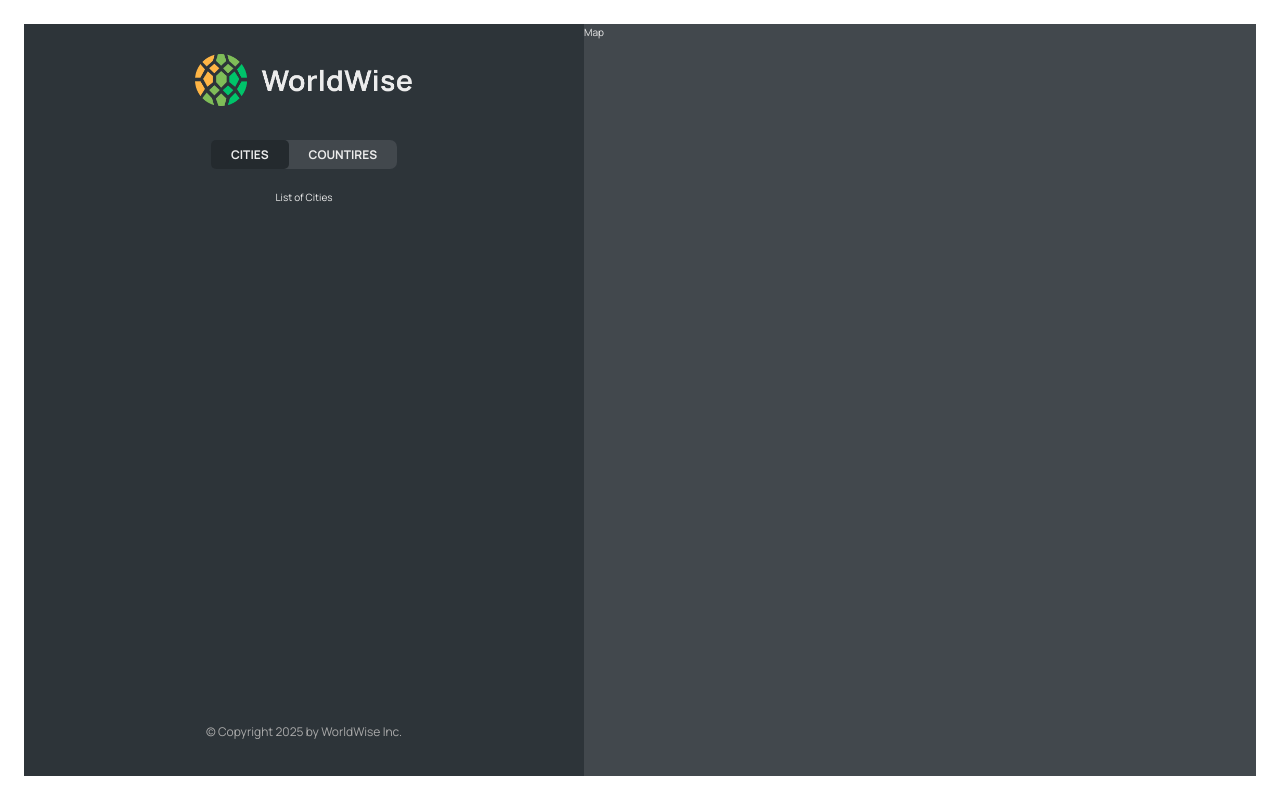
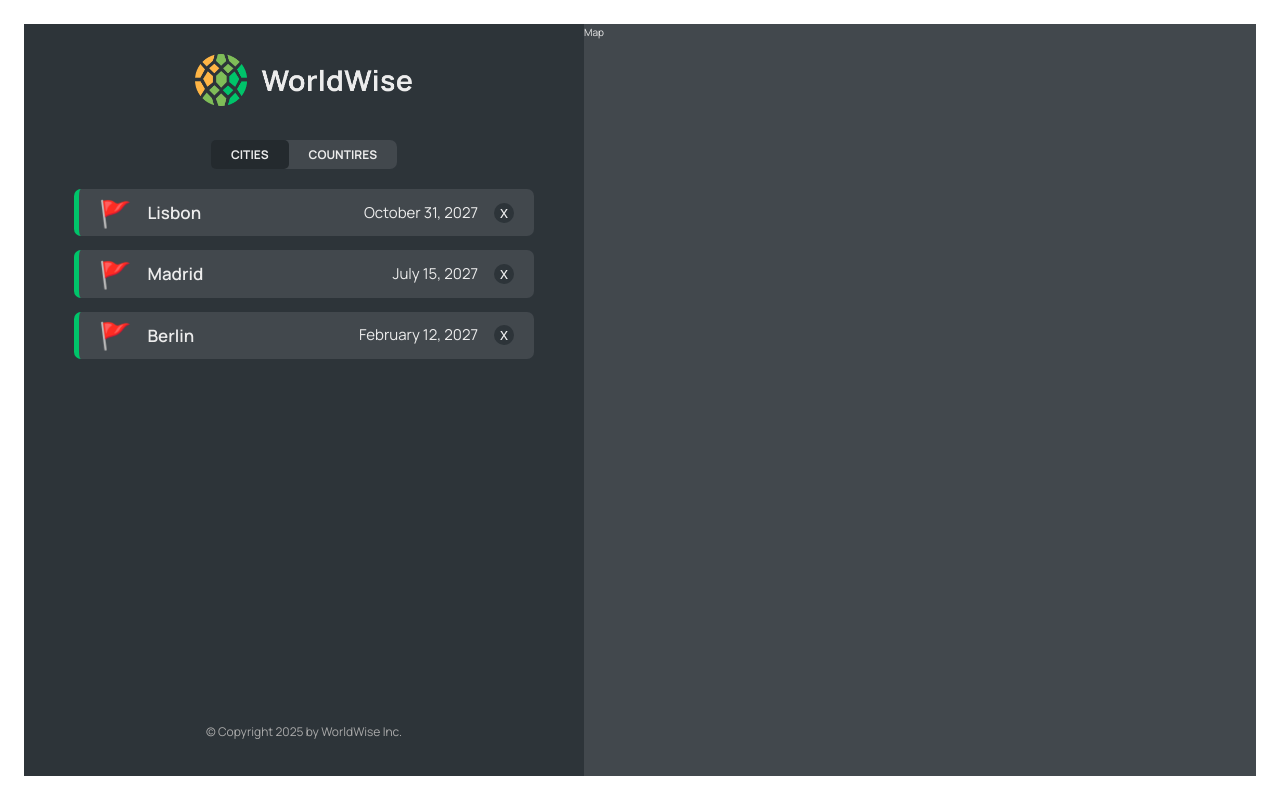
Before and after one commit to imt-eiaz/worldwise, a React (Vite) app: page /app/cities in a window 1280 px wide. Built offline with nearby package versions, Linux system fonts and the light colour scheme; data requests are answered from the project's data file.

Commit message:
11. Implementing the Cities List

```diff
--- /dev/null
+++ b/data/cities.json
@@ -0,0 +1,40 @@
+{
+  "cities": [
+    {
+      "cityName": "Lisbon",
+      "country": "Portugal",
+      "emoji": "🚩",
+      "date": "2027-10-31T15:59:59.138Z",
+      "notes": "My favorite city so far!",
+      "position": {
+        "lat": 38.727881642324164,
+        "lng": -9.140900099907554
+      },
+      "id": 73930385
+    },
+    {
+      "cityName": "Madrid",
+      "country": "Spain",
+      "emoji": "🚩",
+      "date": "2027-07-15T08:22:53.976Z",
+      "notes": "",
+      "position": {
+        "lat": 40.46635901755316,
+        "lng": -3.7133789062500004
+      },
+      "id": 17806751
+    },
+    {
+      "cityName": "Berlin",
+      "country": "Germany",
+      "emoji": "🚩",
+      "date": "2027-02-12T09:24:11.863Z",
+      "notes": "Amazing 😃",
+      "position": {
+        "lat": 52.53586782505711,
+        "lng": 13.376933665713324
+      },
+      "id": 98443197
+    }
+  ]
+}
--- a/package.json
+++ b/package.json
@@ -7,9 +7,12 @@
     "dev": "vite",
     "build": "vite build",
     "lint": "eslint .",
-    "preview": "vite preview"
+    "preview": "vite preview",
+    "server": "json-server --watch data/cities.json --port 9000"
   },
   "dependencies": {
+    "json-server": "^1.0.0-beta.3",
+    "node": "^24.10.0",
     "react": "^19.1.1",
     "react-dom": "^19.1.1",
     "react-router-dom": "^7.9.4",
--- a/src/App.jsx
+++ b/src/App.jsx
@@ -5,8 +5,31 @@
 import PageNotFound from "./pages/PageNotFound";
 import AppLayout from "./pages/AppLayout";
 import Login from "./pages/Login";
+import CityList from "./components/CityList";
+import { useEffect, useState } from "react";
+
+const BASE_URL = "http://localhost:9000";
 
 function App() {
+  const [cities, setCities] = useState([]);
+  const [isLoading, setIsLoading] = useState(false);
+
+  useEffect(function () {
+    async function fetchCities() {
+      try {
+        setIsLoading(true);
+        const res = await fetch(`${BASE_URL}/cities`);
+        const data = await res.json();
+        setCities(data);
+      } catch {
+        alert("There was an error loading data...");
+      } finally {
+        setIsLoading(false);
+      }
+    }
+    fetchCities();
+  }, []);
+
   return (
     <>
       <BrowserRouter>
@@ -16,8 +39,14 @@
           <Route path="pricing" element={<Pricing />} />
           <Route path="/login" element={<Login />} />
           <Route path="app" element={<AppLayout />}>
-            <Route index element={<p>List of Cities</p>} />
-            <Route path="cities" element={<p> List of Cities</p>} />
+            <Route
+              index
+              element={<CityList cities={cities} isLoading={isLoading} />}
+            />
+            <Route
+              path="cities"
+              element={<CityList cities={cities} isLoading={isLoading} />}
+            />
             <Route path="countries" element={<p> List of Countries</p>} />
             <Route path="form" element={<p>Form</p>} />
           </Route>
--- /dev/null
+++ b/src/components/CityItem.jsx
@@ -0,0 +1,23 @@
+import styles from "./CityItem.module.css";
+
+const formatDate = (date) =>
+  new Intl.DateTimeFormat("en", {
+    day: "numeric",
+    month: "long",
+    year: "numeric",
+  }).format(new Date(date));
+
+function CityItem({ city }) {
+  console.log(city);
+  const { cityName, emoji, date } = city;
+  return (
+    <li className={styles.cityItem}>
+      <span className={styles.emoji}>{emoji}</span>
+      <h3 className={styles.name}>{cityName}</h3>
+      <time className={styles.date}>{formatDate(date)}</time>
+      <button className={styles.deleteBtn}>x </button>
+    </li>
+  );
+}
+
+export default CityItem;
--- /dev/null
+++ b/src/components/CityList.jsx
@@ -0,0 +1,22 @@
+import CityItem from "./CityItem";
+import styles from "./CityList.module.css";
+import Spinner from "./Spinner";
+import Message from "./Message";
+
+function CityList({ cities, isLoading }) {
+  if (isLoading) {
+    return <Spinner />;
+  }
+
+  if (!cities.length)
+    return <Message message="Add your first city by clicking on the map" />;
+  return (
+    <ul className={styles.cityList}>
+      {cities.map((city) => (
+        <CityItem city={city} key={city.id} />
+      ))}
+    </ul>
+  );
+}
+
+export default CityList;
--- a/vite.config.js
+++ b/vite.config.js
@@ -1,7 +1,7 @@
 import { defineConfig } from "vite";
 import react from "@vitejs/plugin-react";
-import eslint from "vite-plugin-eslint";
+// import eslint from "vite-plugin-eslint";
 // https://vite.dev/config/
 export default defineConfig({
-  plugins: [react(), eslint()],
+  plugins: [react()],
 });
```
Also changed, not shown: 1 other file (tests, documents, lock files or other folders).
